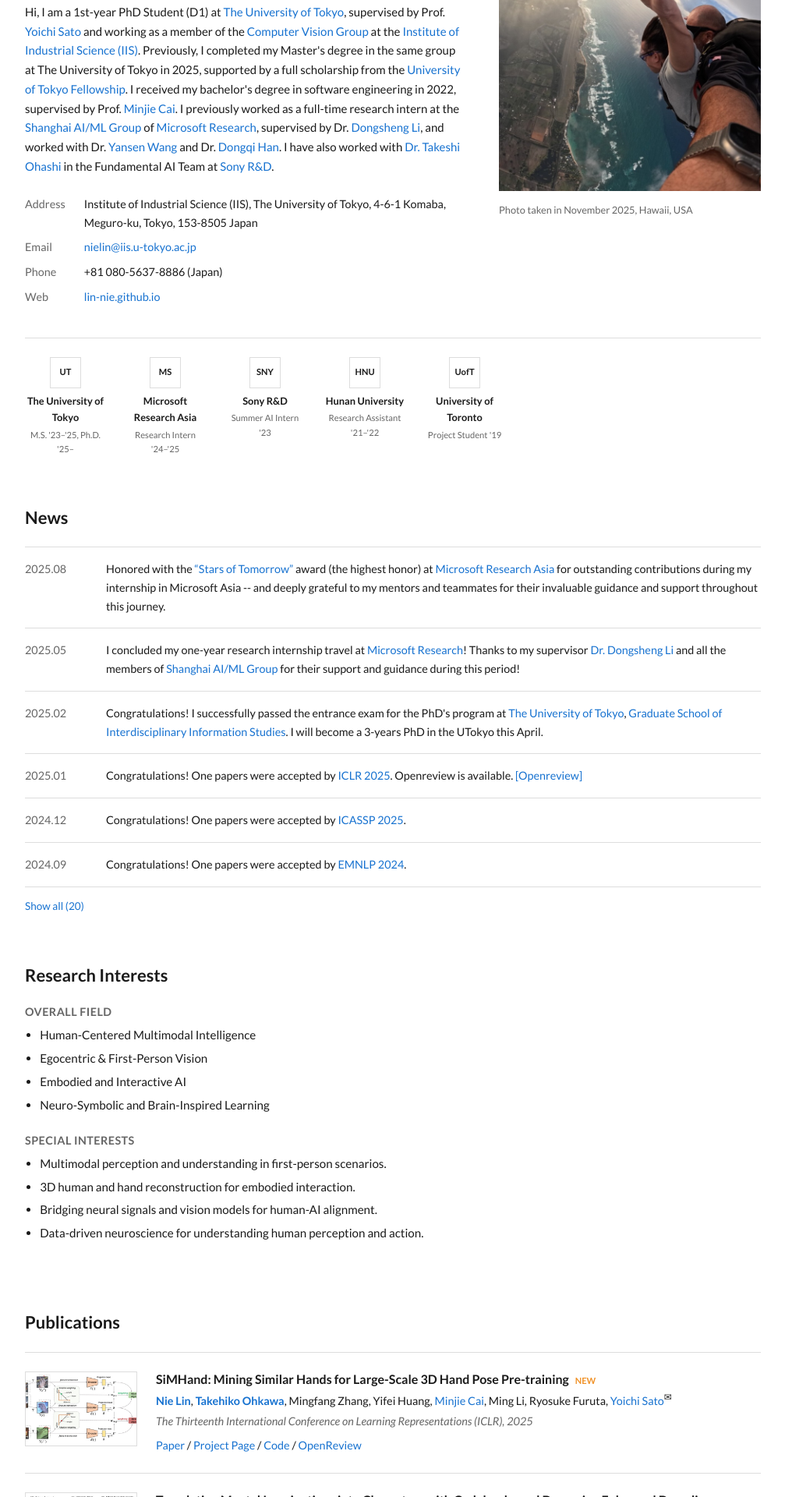
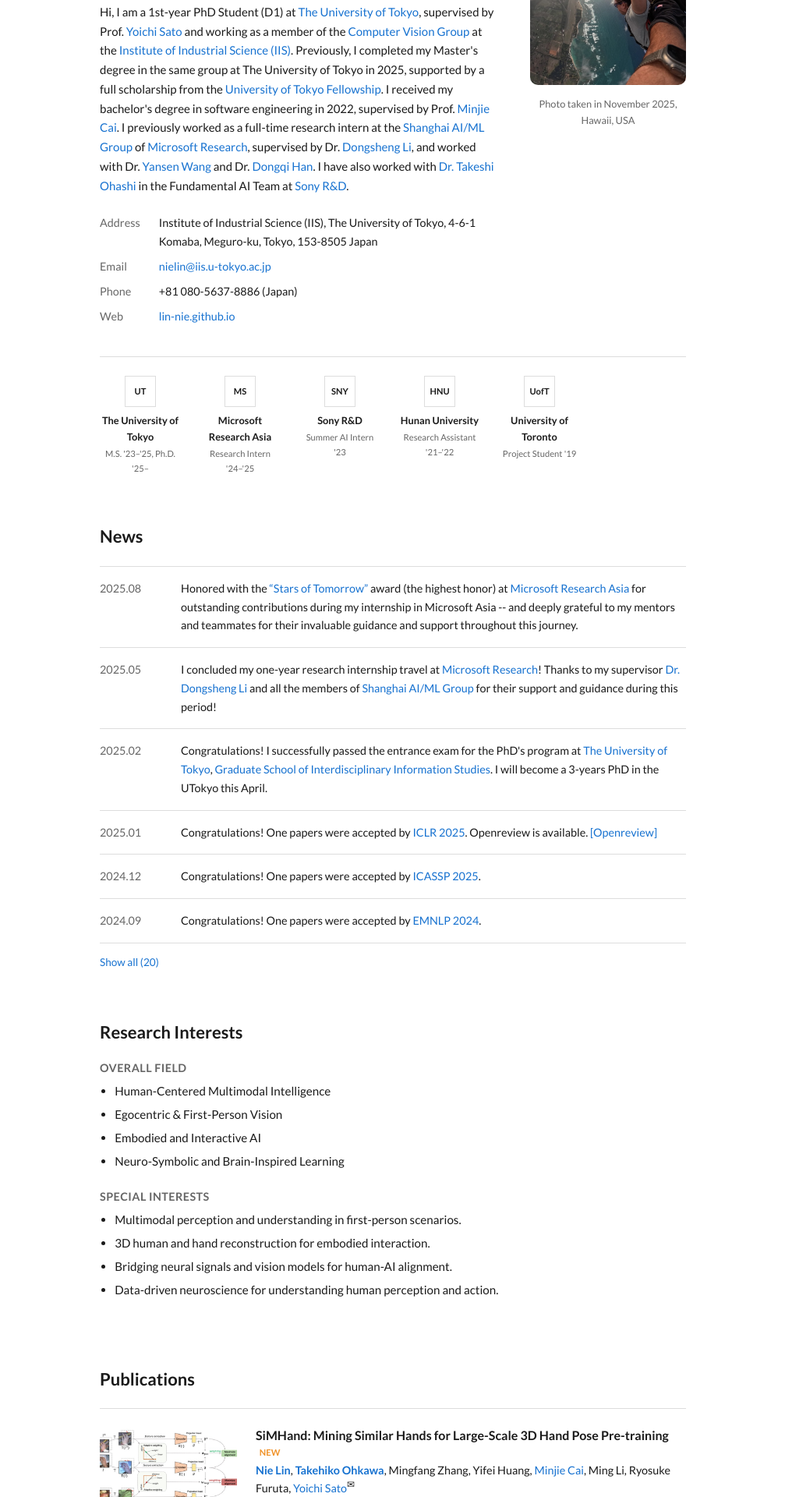
Before and after one commit to lin-nie/lin-nie.github.io, a Vue app: page / in a window 1280 px wide. Shown: the part 220-2140 px from the top of the page at 78% size, without its empty margins (136-1143 px from the left). Built offline with nearby package versions, Linux system fonts and the light colour scheme.

Commit message:
Match yuxuank.com's precise proportions
Narrows the container to 800px, shrinks the photo column to match its
25% split, rounds its corners, enlarges publication thumbnails to a
5:3 ratio, and switches the footer date to month/year only, mirroring
the reference template's own measurements.

```diff
--- a/src/components/AppFooter.vue
+++ b/src/components/AppFooter.vue
@@ -7,7 +7,7 @@
 const dateLocale: Record<string, string> = { en: 'en-US', zh: 'zh-CN', jp: 'ja-JP' }
 
 const lastUpdated = computed(() =>
-  new Intl.DateTimeFormat(dateLocale[locale.value], { year: 'numeric', month: 'long', day: 'numeric' }).format(
+  new Intl.DateTimeFormat(dateLocale[locale.value], { year: 'numeric', month: 'long' }).format(
     new Date(__BUILD_DATE__)
   )
 )
--- a/src/components/ProfileSection.vue
+++ b/src/components/ProfileSection.vue
@@ -70,13 +70,14 @@
 
 .profile__photo-wrap {
   flex-shrink: 0;
-  width: 21rem;
+  width: 12.5rem;
 }
 
 .profile__photo {
   width: 100%;
   aspect-ratio: 1 / 1;
   object-fit: cover;
+  border-radius: 10px;
 }
 
 .profile__name {
@@ -96,6 +97,7 @@
   margin: 0.5rem 0 0;
   font-size: 0.8rem;
   color: var(--color-text-muted);
+  text-align: center;
 }
 
 .profile__bio {
@@ -170,7 +172,7 @@
   }
 
   .profile__photo-wrap {
-    width: 13rem;
+    width: 10rem;
   }
 
   .profile__contact {
--- a/src/components/PublicationsSection.vue
+++ b/src/components/PublicationsSection.vue
@@ -67,10 +67,9 @@
 }
 
 .pubs__image {
-  width: 9rem;
-  height: 6rem;
+  width: 11rem;
+  height: 6.6rem;
   object-fit: cover;
-  border: 1px solid var(--color-border);
   flex-shrink: 0;
 }
 
--- a/src/style.css
+++ b/src/style.css
@@ -10,7 +10,7 @@
   --color-link: #1772d0;
   --color-link-hover: #f09228;
 
-  --max-width: 62rem;
+  --max-width: 50rem;
   --space-1: 0.5rem;
   --space-2: 1rem;
   --space-3: 1.5rem;
```
